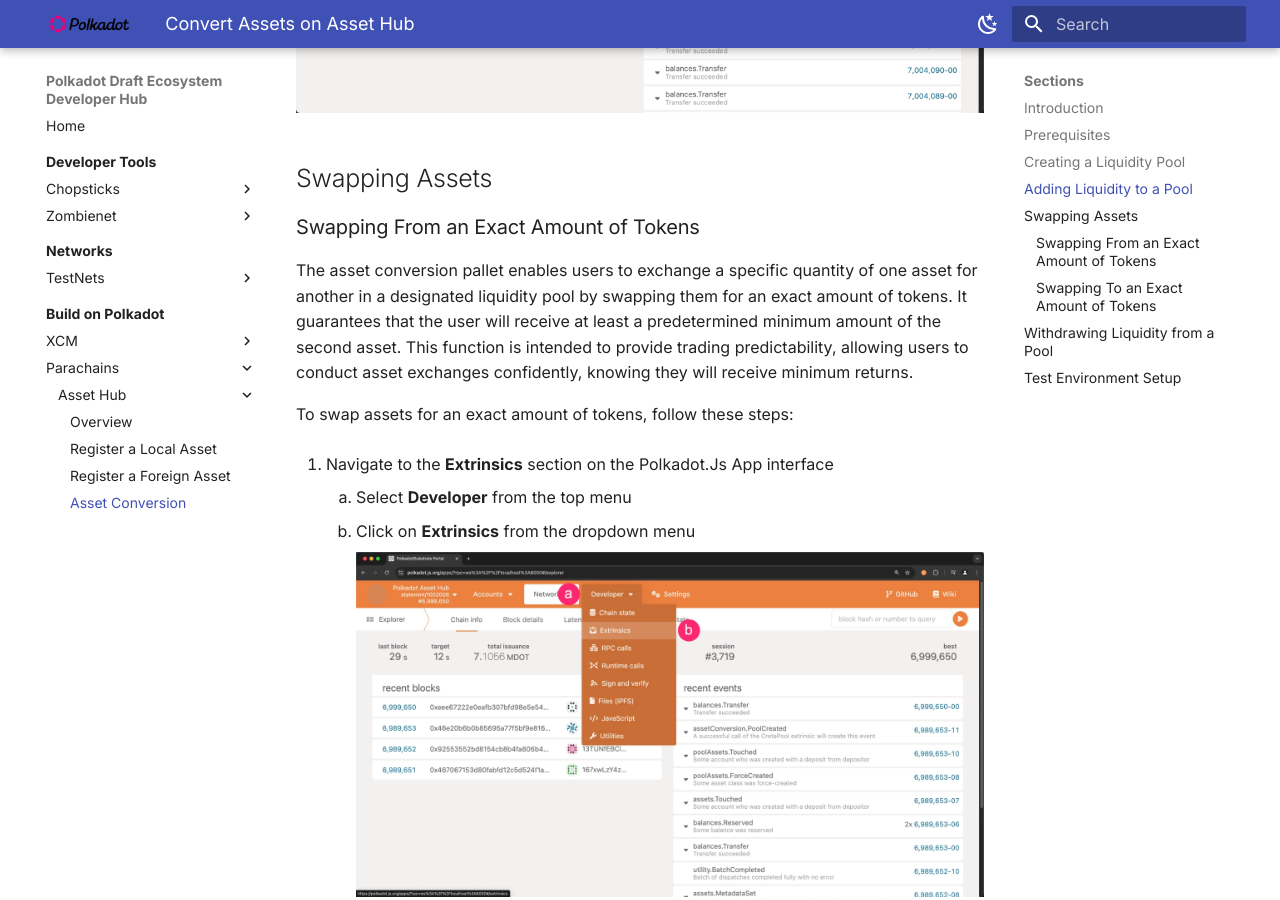
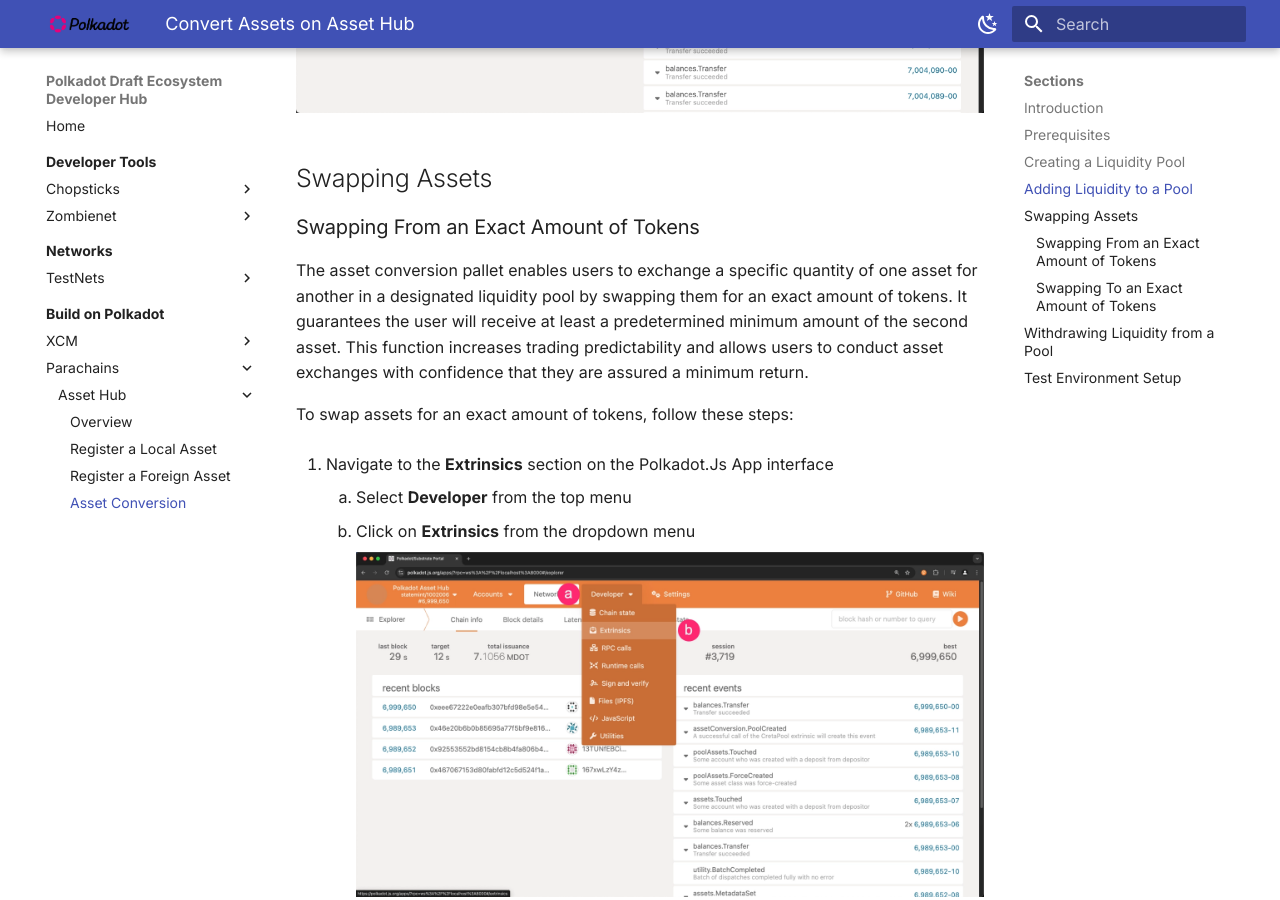
Before and after one commit to papermoonio/polkadot-ecosystem-docs-draft, an MkDocs documentation site: the page built from docs/build-on-polkadot/parachains/asset-hub/asset-conversion.md, in a window 1280 px wide and 900 px high, scrolled down 8915 px. Built offline with MkDocs 1.6.1 and Material for MkDocs 9.7.7, drawn with Linux system fonts in a browser that asks for light colours.

Commit message:
Update docs/build-on-polkadot/parachains/asset-hub/asset-conversion.md
Co-authored-by: Dawn Kelly <83190195+dawnkelly09@users.noreply.github.com>

```diff
--- a/docs/build-on-polkadot/parachains/asset-hub/asset-conversion.md
+++ b/docs/build-on-polkadot/parachains/asset-hub/asset-conversion.md
@@ -148,7 +148,7 @@
 
 ### Swapping From an Exact Amount of Tokens
 
-The asset conversion pallet enables users to exchange a specific quantity of one asset for another in a designated liquidity pool by swapping them for an exact amount of tokens. It guarantees that the user will receive at least a predetermined minimum amount of the second asset. This function is intended to provide trading predictability, allowing users to conduct asset exchanges confidently, knowing they will receive minimum returns.
+The asset conversion pallet enables users to exchange a specific quantity of one asset for another in a designated liquidity pool by swapping them for an exact amount of tokens. It guarantees the user will receive at least a predetermined minimum amount of the second asset. This function increases trading predictability and allows users to conduct asset exchanges with confidence that they are assured a minimum return.
 
 To swap assets for an exact amount of tokens, follow these steps:
 
```
